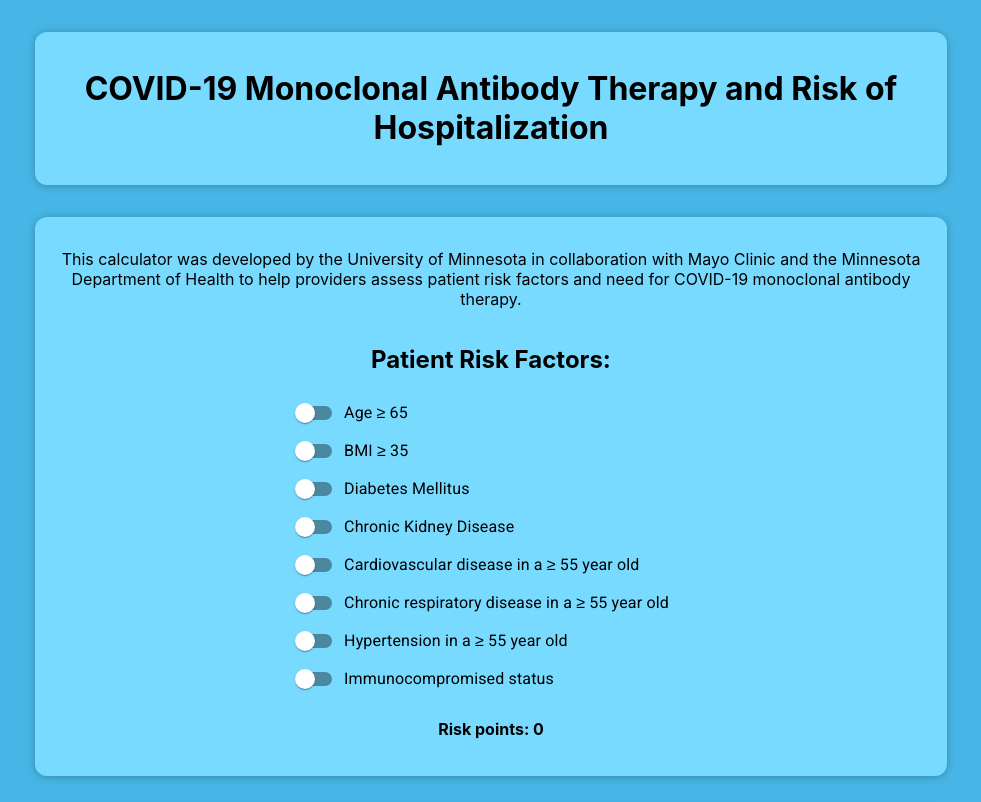
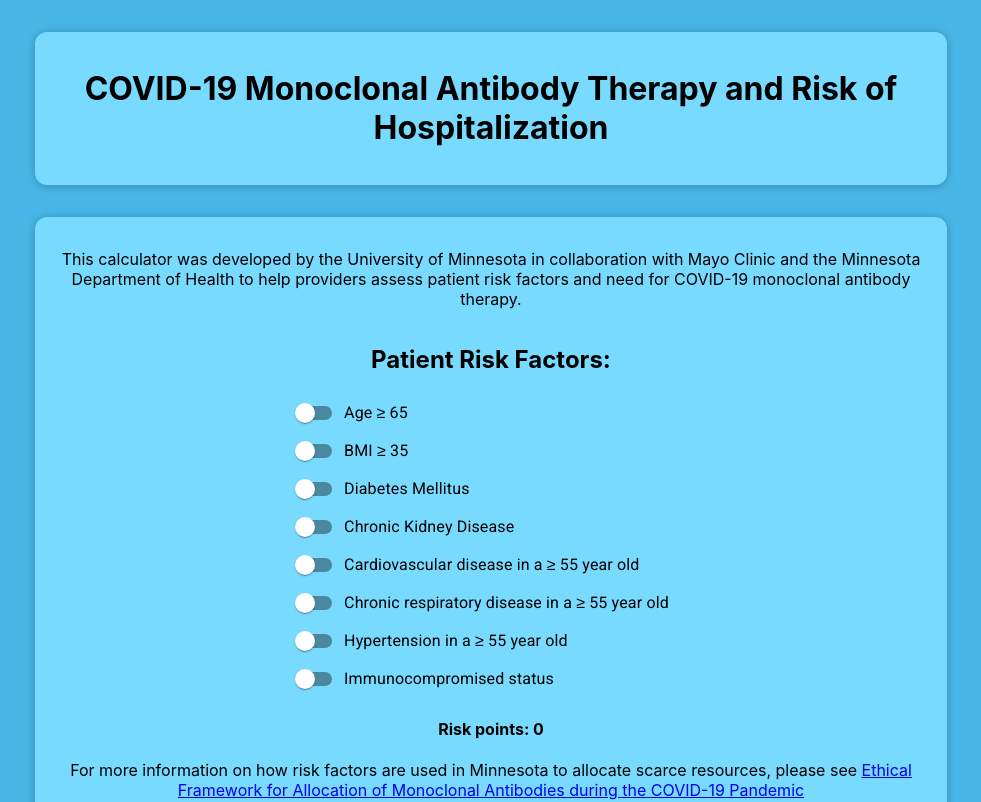
Before and after one commit to mfpullen22/mabcalc_code, a React (Create React App) app: page / in a window 1280 px wide. Shown: the top 802 px of the page, without its empty margins (149-1130 px from the left). Built offline with nearby package versions, Linux system fonts and the light colour scheme; a web font is replaced by a local one.

Commit message:
Moved ethics portion to results card

```diff
--- a/src/Components/Footer.js
+++ b/src/Components/Footer.js
@@ -9,8 +9,8 @@ function Footer() {
             <p>For those with COVID-19 without access to monoclonal antibody or antiviral therapies, consider volunteering for a clinical research study testing existing medicines (FDA-approved for other conditions) which have a known safety track record.  Study medicines are couriered to your home same day or overnight. Go to <a href="https://covidout.umn.edu/">CovidOut.com</a> for more information.</p>
             <br />
             <a href="https://covidout.umn.edu/"><img src={covidout} className="logo" alt="COVID-OUT logo"/></a>
-            <p>For more information on how risk factors are used in Minnesota to allocate scarce resources, please see <a href="https://www.health.state.mn.us/diseases/coronavirus/hcp/mabethical.pdf">Ethical Framework for Allocation of Monoclonal Antibodies during the COVID-19 Pandemic</a></p>
-            <div className="references">
+{/*             <p>For more information on how risk factors are used in Minnesota to allocate scarce resources, please see <a href="https://www.health.state.mn.us/diseases/coronavirus/hcp/mabethical.pdf">Ethical Framework for Allocation of Monoclonal Antibodies during the COVID-19 Pandemic</a></p>
+ */}            <div className="references">
                 <p><strong>Supporting Literature:</strong>
                 <br />
                 Bierle DM, Ganesh R, Tulledge-Scheitel S, Hanson SN, Arndt LL, Wilker CG, Razonable RR. Monoclonal Antibody Treatment of Breakthrough COVID-19 in Fully Vaccinated Individuals with High-Risk Comorbidities. J Infect Dis. 2021 Nov 16:jiab570. <a href="https://doi.org/10.1093/infdis/jiab570">https://doi.org/10.1093/infdis/jiab570</a>
--- a/src/Components/Result.js
+++ b/src/Components/Result.js
@@ -6,6 +6,9 @@ function Result(props) {
     return (
         <div>
             <h4>Risk points: {prob}</h4>
+            <div>
+                <p>For more information on how risk factors are used in Minnesota to allocate scarce resources, please see <a href="https://www.health.state.mn.us/diseases/coronavirus/hcp/mabethical.pdf">Ethical Framework for Allocation of Monoclonal Antibodies during the COVID-19 Pandemic</a></p>
+            </div>
         </div>
     )
    /* if (prob === 0) {
```
